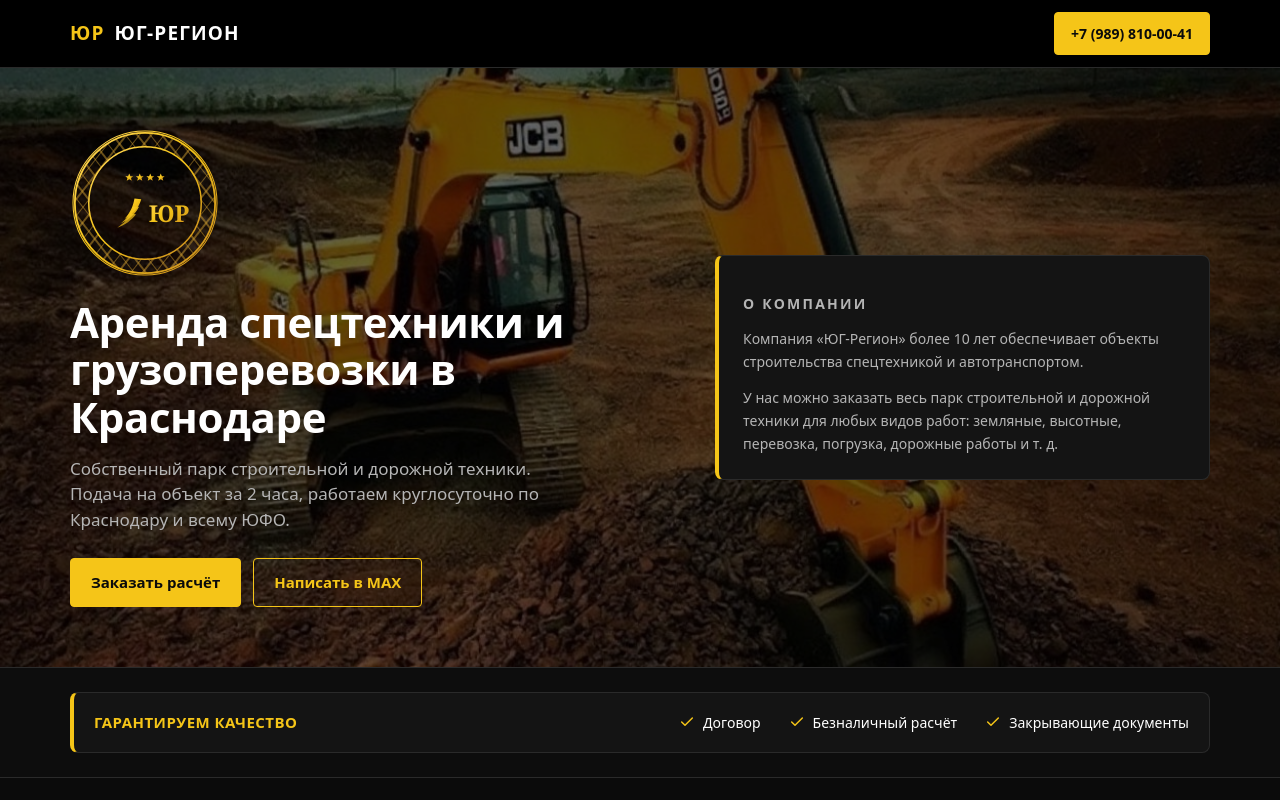
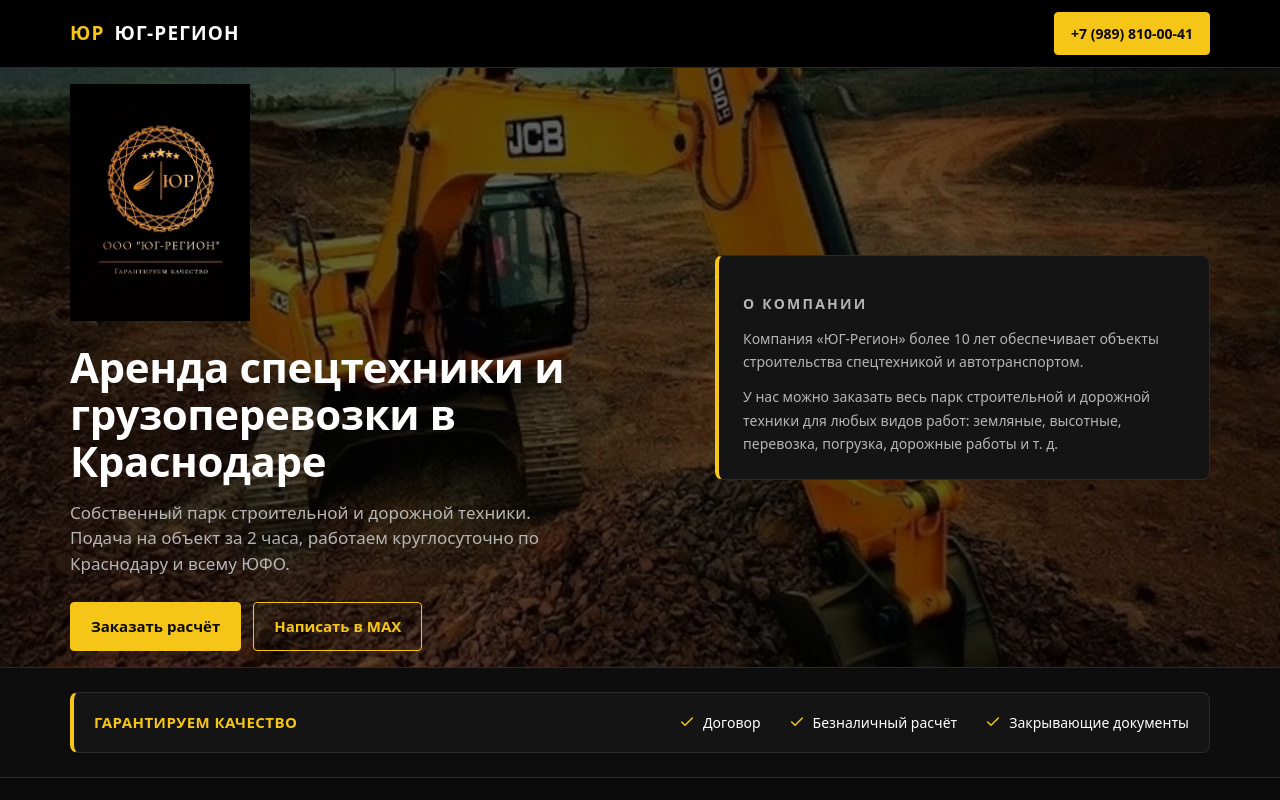
Before and after one commit to yellowys99-commits/yug-region-site, a plain HTML site: page index.html in a window 1280 px wide. Shown: the top 800 px of the page. Drawn offline with Linux system fonts and the light colour scheme.

Commit message:
Logo: replace drawn SVG with the real brand logo file

```diff
--- a/index.html
+++ b/index.html
@@ -77,7 +77,7 @@ ul{ padding:0; list-style:none; }
   display:grid; grid-template-columns:minmax(0,1.1fr) minmax(0,.9fr);
   gap:40px; align-items:center;
 }
-.hero__logo{ display:block; width:150px; height:150px; margin-bottom:20px; }
+.hero__logo{ display:block; width:180px; height:auto; margin-bottom:22px; mix-blend-mode:screen; }
 .hero h1{ font-size:clamp(26px,3.4vw,42px); line-height:1.12; font-weight:800; letter-spacing:-.01em; }
 .hero__sub{ margin-top:16px; color:var(--sub); font-size:clamp(15px,1.5vw,17px); max-width:54ch; }
 .hero__act{ display:flex; flex-wrap:wrap; gap:12px; margin-top:26px; }
@@ -97,7 +97,7 @@ ul{ padding:0; list-style:none; }
 @media (max-width:1080px){
   .hero{ min-height:0; padding:48px 0; }
   .hero__grid{ grid-template-columns:1fr; gap:28px; }
-  .hero__logo{ width:110px; height:110px; margin-bottom:16px; }
+  .hero__logo{ width:140px; margin-bottom:16px; }
 }
 /* ---------- гарантии ---------- */
 .guarantees{ padding:24px 0; background:#0d0d0d; border-bottom:1px solid var(--line); }
@@ -308,53 +308,7 @@ ul{ padding:0; list-style:none; }
     <div class="hero__in">
       <div class="wrap hero__grid">
         <div>
-          <svg class="hero__logo" viewBox="0 0 200 200" role="img" aria-label="Логотип ООО ЮГ-РЕГИОН">
-            <defs>
-              <linearGradient id="gold" x1="0" y1="0" x2="1" y2="1">
-                <stop offset="0" stop-color="#ffd75e"/>
-                <stop offset=".45" stop-color="#f5c518"/>
-                <stop offset="1" stop-color="#c98a1e"/>
-              </linearGradient>
-              <mask id="lgRing" maskUnits="userSpaceOnUse" x="0" y="0" width="200" height="200">
-                <circle cx="100" cy="100" r="94" fill="#fff"/>
-                <circle cx="100" cy="100" r="74" fill="#000"/>
-              </mask>
-              <pattern id="lgMeshA" width="26" height="26" patternUnits="userSpaceOnUse" patternTransform="rotate(38)">
-                <path d="M0 0V26M13 0V26" stroke="#d9a531" stroke-width="1.2" fill="none"/>
-              </pattern>
-              <pattern id="lgMeshB" width="26" height="26" patternUnits="userSpaceOnUse" patternTransform="rotate(-38)">
-                <path d="M0 0V26M13 0V26" stroke="#d9a531" stroke-width="1.2" fill="none"/>
-              </pattern>
-            </defs>
-
-            <g mask="url(#lgRing)">
-              <circle cx="100" cy="100" r="94" fill="url(#lgMeshA)"/>
-              <circle cx="100" cy="100" r="94" fill="url(#lgMeshB)"/>
-            </g>
-
-            <g fill="none" stroke="url(#gold)">
-              <circle cx="100" cy="100" r="96" stroke-width="1.4"/>
-              <circle cx="100" cy="100" r="93.5" stroke-width="2.4"/>
-              <circle cx="100" cy="100" r="75" stroke-width="2"/>
-            </g>
-
-            <g fill="url(#gold)">
-              <path transform="translate(79 66) scale(.52)" d="M0,-10 2.94,-3.09 10,-3.09 4.5,1.5 6.5,8.5 0,4.4 -6.5,8.5 -4.5,1.5 -10,-3.09 -2.94,-3.09 Z"/>
-              <path transform="translate(93 66) scale(.52)" d="M0,-10 2.94,-3.09 10,-3.09 4.5,1.5 6.5,8.5 0,4.4 -6.5,8.5 -4.5,1.5 -10,-3.09 -2.94,-3.09 Z"/>
-              <path transform="translate(107 66) scale(.52)" d="M0,-10 2.94,-3.09 10,-3.09 4.5,1.5 6.5,8.5 0,4.4 -6.5,8.5 -4.5,1.5 -10,-3.09 -2.94,-3.09 Z"/>
-              <path transform="translate(121 66) scale(.52)" d="M0,-10 2.94,-3.09 10,-3.09 4.5,1.5 6.5,8.5 0,4.4 -6.5,8.5 -4.5,1.5 -10,-3.09 -2.94,-3.09 Z"/>
-            </g>
-
-            <line x1="99" y1="83" x2="99" y2="143" stroke="url(#gold)" stroke-width="1.8"/>
-
-            <g fill="url(#gold)">
-              <path d="M95 95c-3 11-11 20-22 26 8-9 11-17 13-27z"/>
-              <path d="M92 105c-5 10-13 17-24 22 9-7 13-14 16-22z" opacity=".88"/>
-              <path d="M88 115c-6 8-14 14-25 18 9-6 14-12 18-19z" opacity=".72"/>
-            </g>
-
-            <text x="105" y="125" font-family="Georgia, 'Times New Roman', serif" font-size="31" font-weight="700" fill="url(#gold)">ЮР</text>
-          </svg>
+          <img class="hero__logo" src="images/logo.png" alt="Логотип ООО «ЮГ-РЕГИОН» — гарантируем качество" width="730" height="960" loading="lazy" decoding="async">
           <h1>Аренда спецтехники и грузоперевозки в Краснодаре</h1>
           <p class="hero__sub">
             Собственный парк строительной и дорожной техники. Подача на объект за 2 часа,
```
Also changed, not shown: images/logo.png (added).
